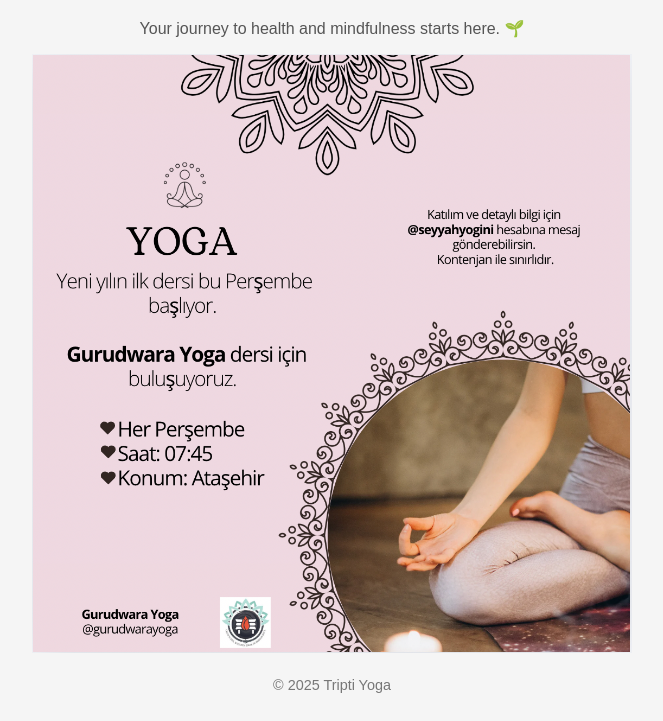
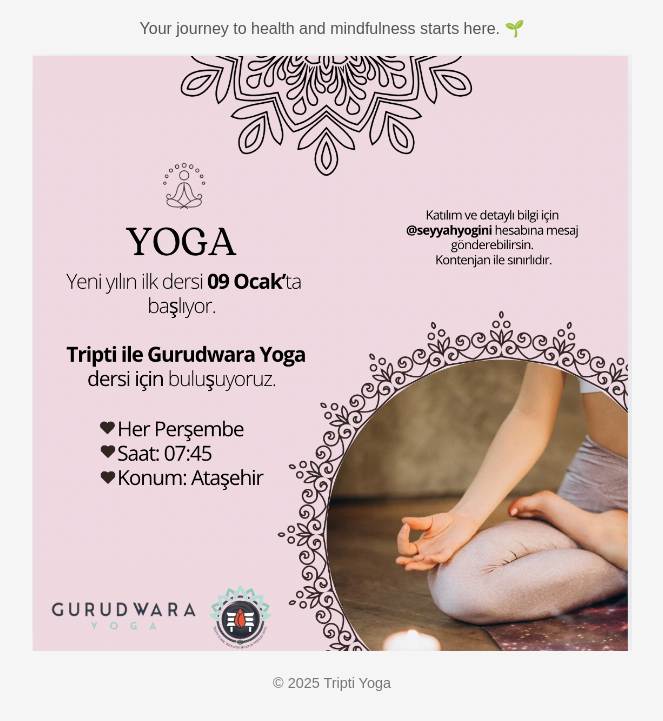
Before and after one commit to TriptiGB/TriptiYoga, a plain HTML site: page index.html in a window 1280 px wide. Shown: the part 79-800 px from the top of the page, without its empty margins (308-971 px from the left). Drawn offline with Linux system fonts and the light colour scheme.

Commit message:
Update index.html

```diff
--- a/index.html
+++ b/index.html
@@ -33,7 +33,7 @@
     </nav>
     <h1>Welcome to Tripti Yoga!</h1>
     <p>Your journey to health and mindfulness starts here. 🌱</p>
-    <img src="Ekran Resmi 2025-01-08 10.43.12.png" alt="Yoga Class Image" style="width:100%; max-width:600px;">
+    <img src="Ekran Resmi 2025-01-08 12.42.20.png" alt="Yoga Class Image" style="width:100%; max-width:600px;">
     <footer>© 2025 Tripti Yoga</footer>
 </body>
 </html>
```
